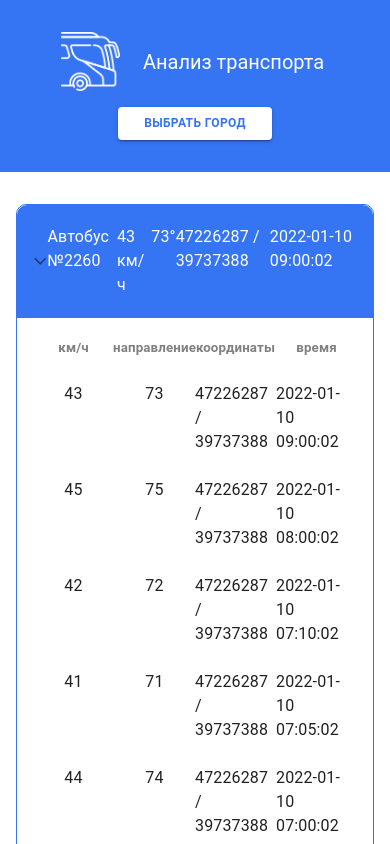
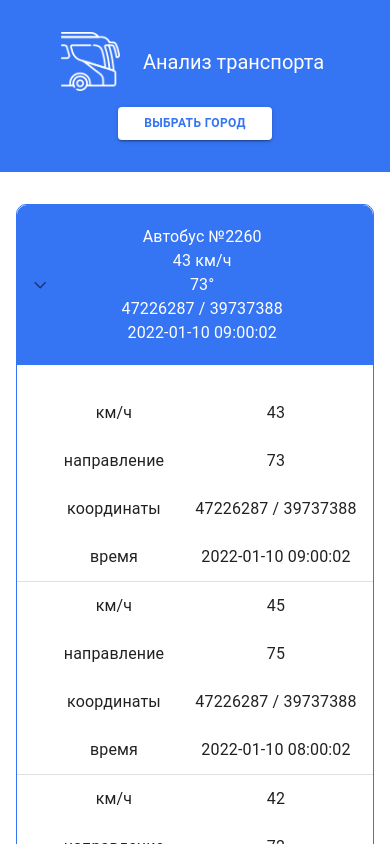
Before and after one commit to qbLua/hack-transport-map, a React (Create React App) app: page / in a window 390 px wide. Both pictures are taken after a click on the button 195 px from the left and 253 px from the top of the page. Shown: the top 844 px of the page. Built offline with nearby package versions, Linux system fonts and the light colour scheme.

Commit message:
адаптивность аккордеона

```diff
--- a/src/components/Content.jsx
+++ b/src/components/Content.jsx
@@ -9,6 +9,7 @@ import List from '@mui/material/List';
 import ListItem from '@mui/material/ListItem';
 import ListItemButton from '@mui/material/ListItemButton';
 import ListItemText from '@mui/material/ListItemText';
+import Divider from '@mui/material/Divider';
 
 const Accordion = styled((props) => (
     <MuiAccordion elevation={0} square {...props} />
@@ -22,6 +23,7 @@ const Accordion = styled((props) => (
         borderRadius: "10px",
         borderTop: `1px solid #3574F2`,
     },
+
 }));
 
 const AccordionSummary = styled((props) => (
@@ -46,11 +48,19 @@ const AccordionSummary = styled((props) => (
         backgroundColor: '#3574F2',
         color: 'white',
     },
+    [theme.breakpoints.down(750)]: {
+        '& .bus-info': {
+            display: "flex",
+            flexDirection: "column",
+            justifyContent: "center",
+            alignItems: "center",
+        },
+    },
 }));
 
 const AccordionDetails = styled(MuiAccordionDetails)(({ theme }) => ({
-  borderTop: '1px solid  #3574F2',
-  padding: '0px'
+  padding: '0px',
+  display: 'contents',
 }));
 
 function Content() {
@@ -185,7 +195,7 @@ function Content() {
                   return [
                     <ListItem disablePadding >
                     <ListItemButton>
-                      <div className='mark mark-labels'>
+                      <div className='desktop-list-headers mark mark-labels'>
                         <ListItemText primary='км/ч' />
                         <ListItemText primary='направление' />
                         <ListItemText primary='координаты' />
@@ -194,7 +204,9 @@ function Content() {
                     </ListItemButton>
                   </ListItem>,
                   ...data[el].marks.map( mark => {
-                    return <ListItem disablePadding >
+                    return  <div>
+                        <div className={"desktop"}>
+                            <ListItem disablePadding >
                                 <ListItemButton>
                                     <div className='mark'>
                                         <ListItemText primary={mark.speed} />
@@ -204,6 +216,45 @@ function Content() {
                                     </div>
                                 </ListItemButton>
                             </ListItem>
+                        </div>
+                        <div className={"mobile"}>
+                            <ListItem disablePadding >
+                                <ListItemButton>
+                                    <div className='mark'>
+                                        <ListItemText primary={'км/ч'} />
+                                        <ListItemText primary={mark.speed} />
+                                    </div>
+                                </ListItemButton>
+                            </ListItem>
+                            <ListItem disablePadding >
+                                <ListItemButton>
+                                    <div className='mark'>
+                                        <ListItemText primary={'направление'} />
+                                        <ListItemText primary={mark.angle} />
+                                    </div>
+                                </ListItemButton>
+                            </ListItem>
+                            <ListItem disablePadding >
+                                <ListItemButton>
+                                    <div className='mark'>
+                                        <ListItemText primary={'координаты'} />
+                                        <ListItemText primary={`${mark.lat} / ${mark.lon}`} />
+                                    </div>
+                                </ListItemButton>
+                            </ListItem>
+                            <ListItem disablePadding >
+                                <ListItemButton>
+                                    <div className='mark'>
+                                        <ListItemText primary={'время'} />
+
+                                        <ListItemText primary={mark.time} />
+                                    </div>
+                                </ListItemButton>
+                            </ListItem>
+                            <Divider />
+                        </div>
+                    </div>
+
                   })]
                 })()}
 
--- a/src/index.css
+++ b/src/index.css
@@ -119,3 +119,30 @@ details[open] .expand{
   font-size: smaller;
   font-weight: bolder;
 }
+
+.mobile{
+  display: none;
+}
+
+.desktop{
+  display: block;
+
+}
+
+desktop-list-headers {
+  display: flex;
+  justify-content: space-around;
+}
+
+@media (max-width: 580px ) {
+  .desktop{
+    display: none;
+  }
+  .desktop-list-headers {
+    display: none;
+  }
+  .mobile{
+    display: block;
+
+  }
+}
```
Lines whose indentation alone changed are shown as unchanged.
